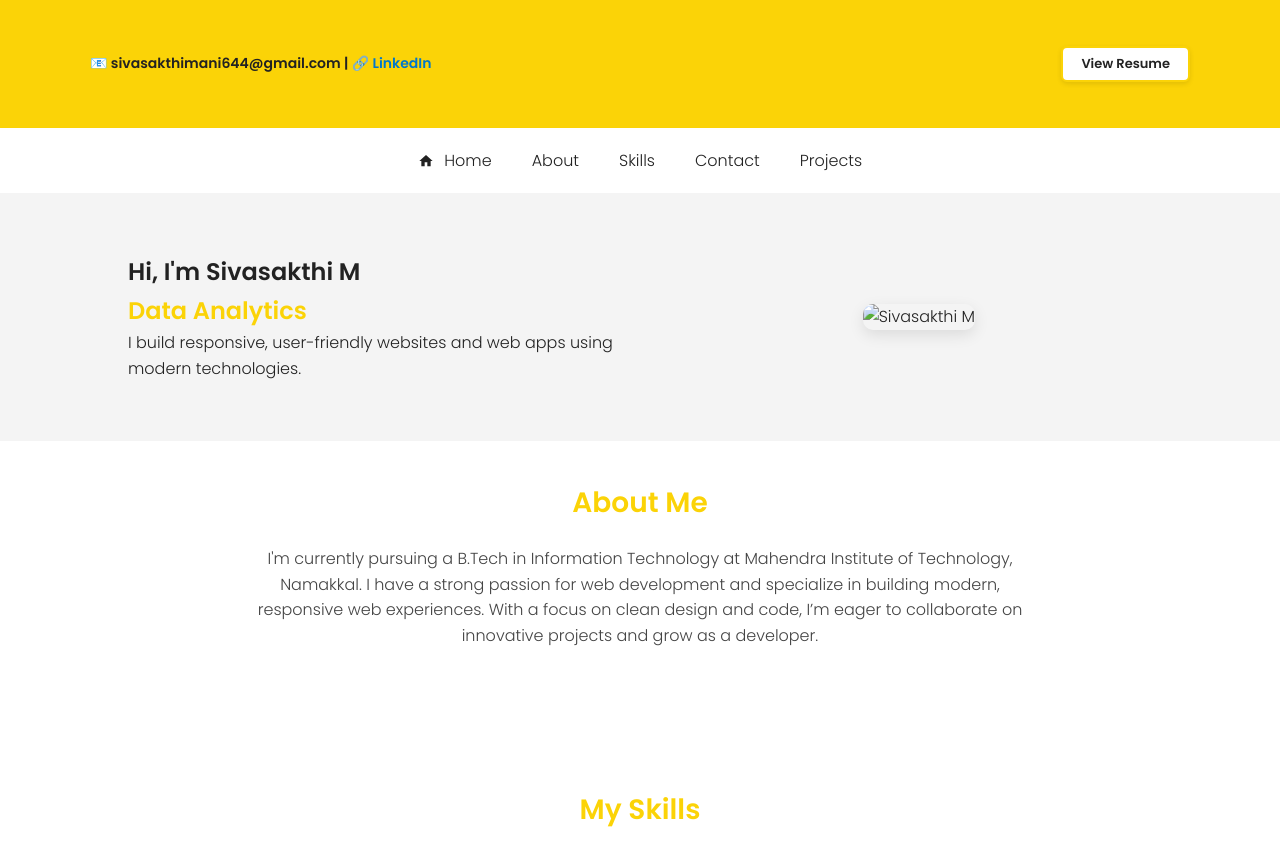
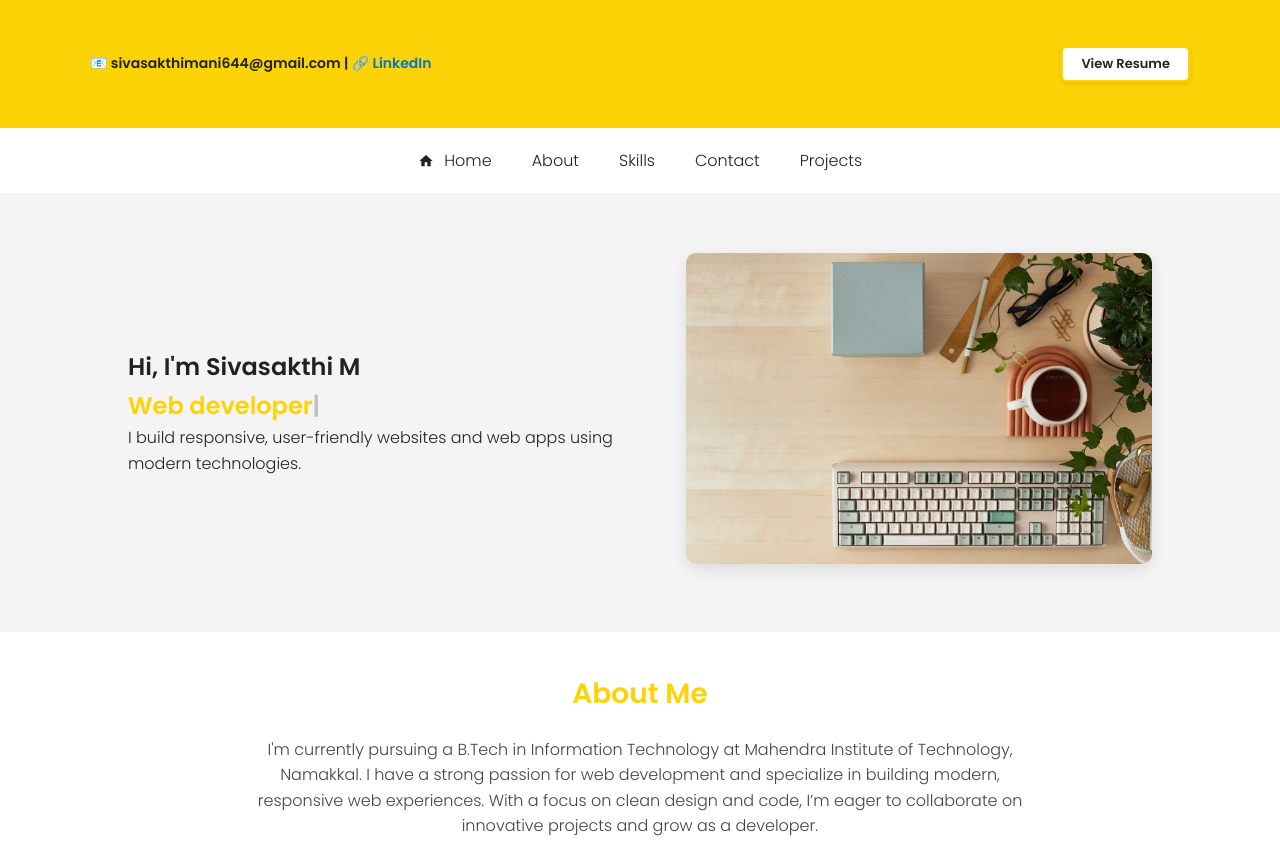
Before and after one commit to sivasakthiM23/portfolio, a plain HTML site: page index.html in a window 1280 px wide. Shown: the top 842 px of the page. Drawn offline with nearby package versions, Linux system fonts and the light colour scheme.

Commit message:
Added profile image and updated image path

```diff
--- a/index.html
+++ b/index.html
@@ -53,7 +53,7 @@
       <p>I build responsive, user-friendly websites and web apps using modern technologies.</p>
     </div>
     <div class="hero-image reveal">
-      <img src="C:\Users\dell\Downloads\theme of web developer.jpeg" alt="Sivasakthi M" />
+      <img src="image/profile.jpg" alt="Sivasakthi M" />
     </div>
   </div>
 </section>
--- a/script.js
+++ b/script.js
@@ -39,8 +39,8 @@ if (form) {
 const typed = new Typed("#typed-text", {
   strings: [
     "Full Stack Developer",
-    "Data Analytics",
-    "Python & Java Enthusiast",
+    "Web developer",
+    "Java Enthusiast",
     "Tech Explorer",
   ],
   typeSpeed: 60,
```
Also changed, not shown: image/profile.jpg (added).
